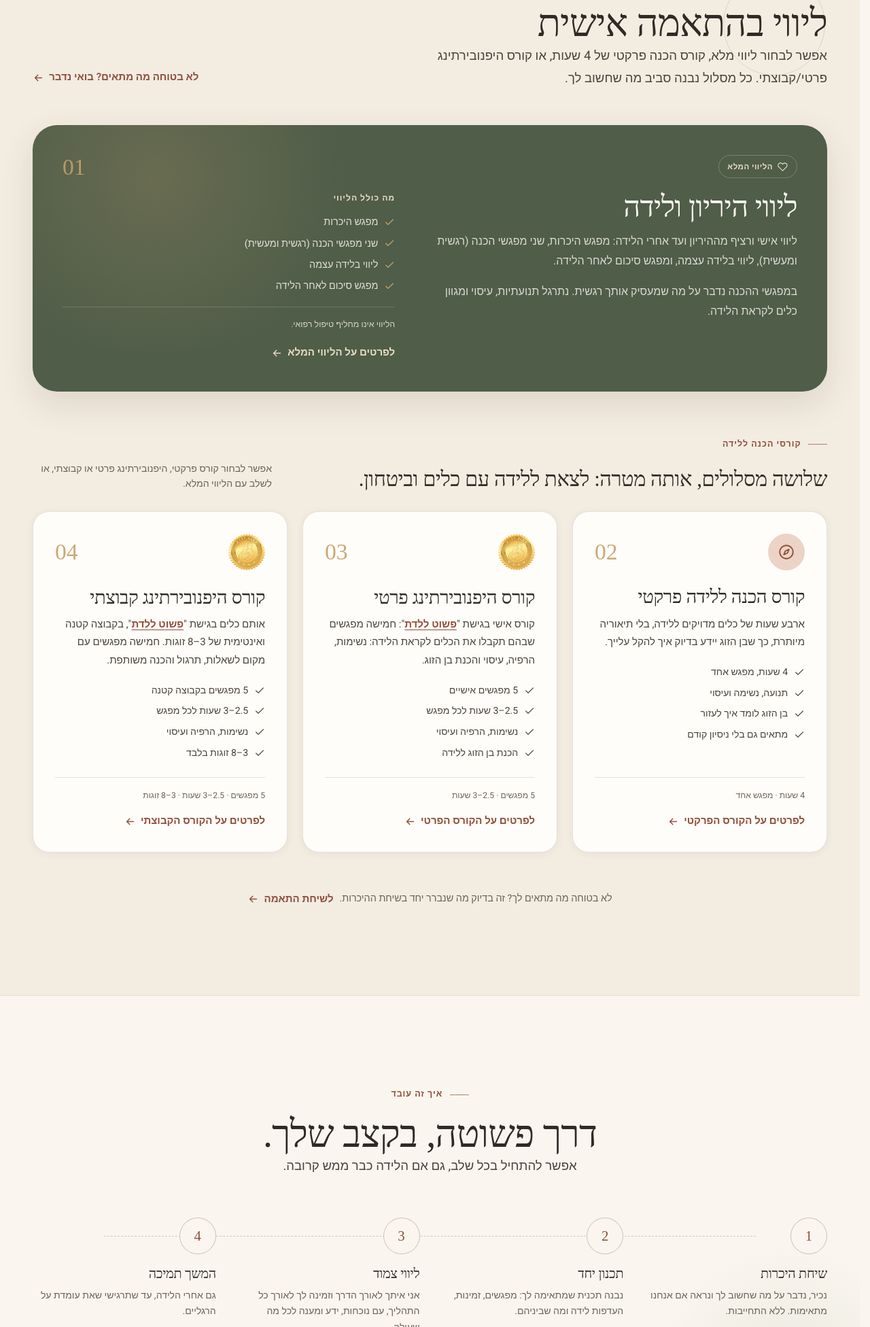
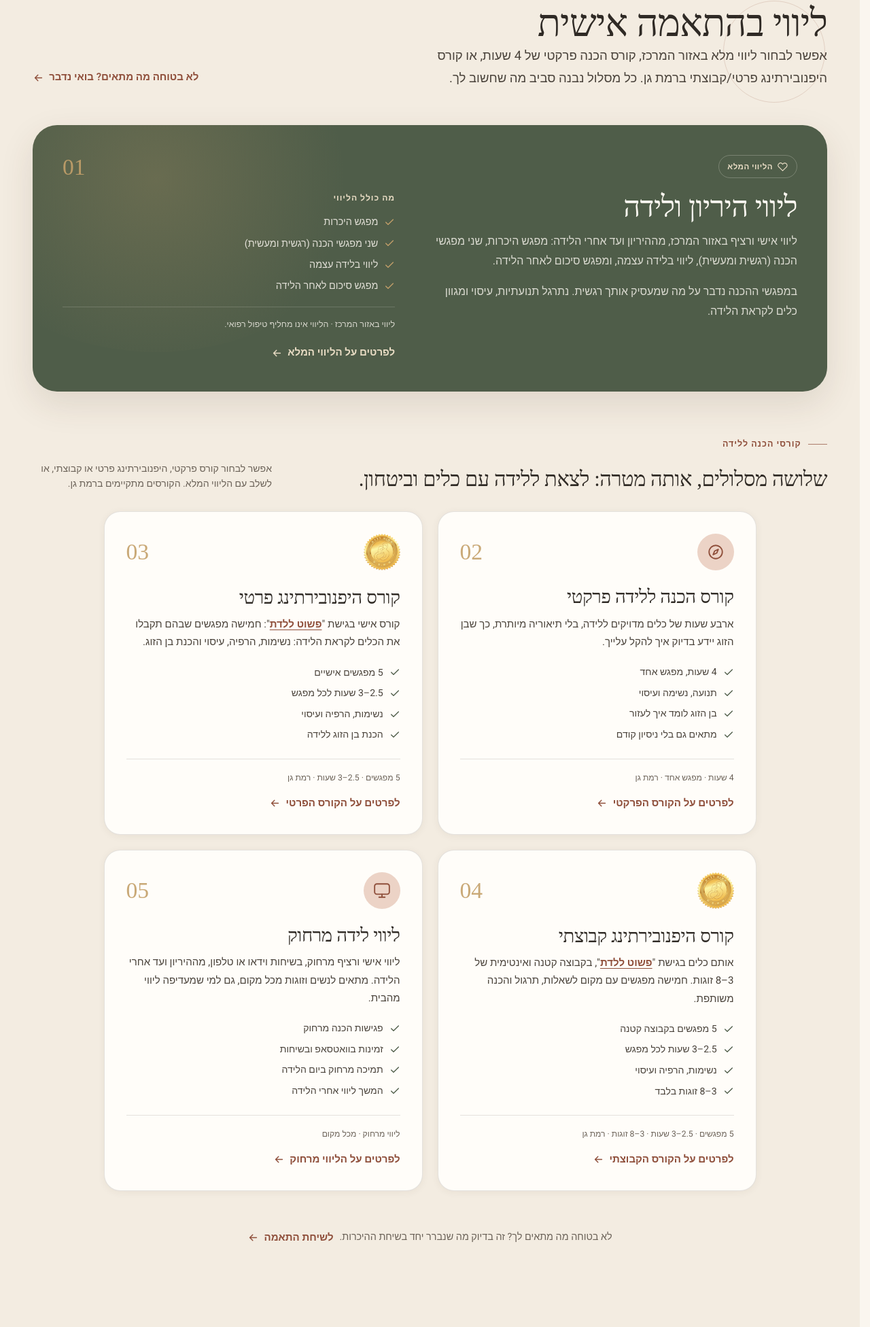
Before and after one commit to Douella/douella.com, a plain HTML site: page index.html in a window 1280 px wide. Shown: the part 2754-4706 px from the top of the page at 68% size. Drawn offline with Linux system fonts and the light colour scheme; a web font is replaced by a local one.

Commit message:
Add remote doula support and service locations
- Add a remote doula support card alongside the other services
- Note doula support in the Center area and courses in Ramat Gan
- Balance the service grid to 2x2 and update SEO metadata

```diff
--- a/index.html
+++ b/index.html
@@ -4,7 +4,7 @@
   <meta charset="utf-8">
   <meta name="viewport" content="width=device-width, initial-scale=1">
   <title>דואלה | אלה גנץ · דולה ומדריכת הכנה ללידה</title>
-  <meta name="description" content="ליווי אישי של אלה גנץ, דולה ומדריכת הכנה ללידה, לנשים וזוגות: ליווי היריון ולידה, קורס הכנה פרקטי וקורסי היפנובירתינג ׳פשוט ללדת׳. שיחת היכרות ללא התחייבות.">
+  <meta name="description" content="ליווי אישי של אלה גנץ, דולה ומדריכת הכנה ללידה, לנשים וזוגות: ליווי היריון ולידה באזור המרכז, ליווי לידה מרחוק, קורס הכנה פרקטי וקורסי היפנובירתינג ׳פשוט ללדת׳ ברמת גן. שיחת היכרות ללא התחייבות.">
   <meta name="theme-color" content="#faf6ef">
   <link rel="canonical" href="https://douella.com/">
   <link rel="manifest" href="site.webmanifest">
@@ -12,7 +12,7 @@
   <meta property="og:locale" content="he_IL">
   <meta property="og:site_name" content="דואלה">
   <meta property="og:title" content="דואלה | אלה גנץ · דולה ומדריכת הכנה ללידה">
-  <meta property="og:description" content="ליווי אישי של אלה גנץ, דולה ומדריכת הכנה ללידה: ליווי היריון ולידה, קורס הכנה פרקטי וקורסי היפנובירתינג ׳פשוט ללדת׳.">
+  <meta property="og:description" content="ליווי אישי של אלה גנץ, דולה ומדריכת הכנה ללידה: ליווי היריון ולידה באזור המרכז, ליווי לידה מרחוק, קורס הכנה פרקטי וקורסי היפנובירתינג ׳פשוט ללדת׳ ברמת גן.">
   <meta name="twitter:card" content="summary">
   <link rel="icon" href="assets/favicon.svg" type="image/svg+xml">
   <link rel="preconnect" href="https://fonts.googleapis.com">
@@ -30,16 +30,21 @@
       "name": "אלה גנץ",
       "jobTitle": "דולה ומדריכת הכנה ללידה"
     },
-    "description": "דולה ומדריכת הכנה ללידה: ליווי היריון ולידה, קורס הכנה פרקטי וקורסי היפנובירתינג ׳פשוט ללדת׳ לנשים וזוגות",
+    "description": "דולה ומדריכת הכנה ללידה: ליווי היריון ולידה באזור המרכז, ליווי לידה מרחוק, קורס הכנה פרקטי וקורסי היפנובירתינג ׳פשוט ללדת׳ ברמת גן, לנשים וזוגות",
     "url": "https://douella.com",
     "telephone": "+972559100445",
-    "areaServed": "IL",
+    "areaServed": [
+      "אזור המרכז",
+      "רמת גן",
+      "Worldwide"
+    ],
     "sameAs": [
       "https://www.instagram.com/ella_gantz_doula",
       "https://www.facebook.com/ella.gantz/"
     ],
     "serviceType": [
       "ליווי היריון ולידה",
+      "ליווי לידה מרחוק",
       "קורס הכנה ללידה פרקטי",
       "קורס היפנובירתינג פרטי",
       "קורס היפנובירתינג קבוצתי"
@@ -243,7 +248,7 @@
           <div class="section-head" data-reveal>
             <span class="eyebrow">השירותים שלי</span>
             <h2>ליווי בהתאמה אישית</h2>
-            <p class="section-lead">אפשר לבחור ליווי מלא, קורס הכנה פרקטי של 4 שעות, או קורס היפנובירתינג פרטי/קבוצתי. כל מסלול נבנה סביב מה שחשוב לך.</p>
+            <p class="section-lead">אפשר לבחור ליווי מלא באזור המרכז, קורס הכנה פרקטי של 4 שעות, או קורס היפנובירתינג פרטי/קבוצתי ברמת גן. כל מסלול נבנה סביב מה שחשוב לך.</p>
           </div>
           <a class="link-arrow" href="#contact" data-reveal style="--delay: .1s">לא בטוחה מה מתאים? בואי נדבר
             <svg viewBox="0 0 24 24" aria-hidden="true" focusable="false" fill="none" stroke="currentColor" stroke-width="2" stroke-linecap="round" stroke-linejoin="round"><path d="M19 12H5m6-6-6 6 6 6"/></svg>
@@ -261,7 +266,7 @@
           <div class="service-feature-body">
             <div class="service-feature-copy">
               <h3>ליווי היריון ולידה</h3>
-              <p>ליווי אישי ורציף מההיריון ועד אחרי הלידה: מפגש היכרות, שני מפגשי הכנה (רגשית ומעשית), ליווי בלידה עצמה, ומפגש סיכום לאחר הלידה.</p>
+              <p>ליווי אישי ורציף באזור המרכז, מההיריון ועד אחרי הלידה: מפגש היכרות, שני מפגשי הכנה (רגשית ומעשית), ליווי בלידה עצמה, ומפגש סיכום לאחר הלידה.</p>
               <p class="service-feature-extra">במפגשי ההכנה נדבר על מה שמעסיק אותך רגשית. נתרגל תנועתיות, עיסוי ומגוון כלים לקראת הלידה.</p>
             </div>
             <div class="service-feature-details">
@@ -272,7 +277,7 @@
                 <li><svg viewBox="0 0 24 24" aria-hidden="true" focusable="false" fill="none" stroke="currentColor" stroke-width="2" stroke-linecap="round" stroke-linejoin="round"><path d="M20 6 9 17l-5-5"/></svg>ליווי בלידה עצמה</li>
                 <li><svg viewBox="0 0 24 24" aria-hidden="true" focusable="false" fill="none" stroke="currentColor" stroke-width="2" stroke-linecap="round" stroke-linejoin="round"><path d="M20 6 9 17l-5-5"/></svg>מפגש סיכום לאחר הלידה</li>
               </ul>
-              <p class="service-feature-meta">הליווי אינו מחליף טיפול רפואי.</p>
+              <p class="service-feature-meta">ליווי באזור המרכז · הליווי אינו מחליף טיפול רפואי.</p>
               <a class="link-arrow" href="https://wa.me/972559100445" data-contact-link="whatsapp" data-wa-message="היי אלה, אשמח לשמוע עוד על הליווי המלא" target="_blank" rel="noopener noreferrer">לפרטים על הליווי המלא
                 <svg viewBox="0 0 24 24" aria-hidden="true" focusable="false" fill="none" stroke="currentColor" stroke-width="2" stroke-linecap="round" stroke-linejoin="round"><path d="M19 12H5m6-6-6 6 6 6"/></svg>
               </a>
@@ -285,7 +290,7 @@
             <span class="eyebrow">קורסי הכנה ללידה</span>
             <h3>שלושה מסלולים, אותה מטרה: לצאת ללידה עם כלים וביטחון.</h3>
           </div>
-          <p>אפשר לבחור קורס פרקטי, היפנובירתינג פרטי או קבוצתי, או לשלב עם הליווי המלא.</p>
+          <p>אפשר לבחור קורס פרקטי, היפנובירתינג פרטי או קבוצתי, או לשלב עם הליווי המלא. הקורסים מתקיימים ברמת גן.</p>
         </div>
 
         <div class="course-grid">
@@ -304,7 +309,7 @@
               <li><svg viewBox="0 0 24 24" aria-hidden="true" focusable="false" fill="none" stroke="currentColor" stroke-width="2" stroke-linecap="round" stroke-linejoin="round"><path d="M20 6 9 17l-5-5"/></svg>בן הזוג לומד איך לעזור</li>
               <li><svg viewBox="0 0 24 24" aria-hidden="true" focusable="false" fill="none" stroke="currentColor" stroke-width="2" stroke-linecap="round" stroke-linejoin="round"><path d="M20 6 9 17l-5-5"/></svg>מתאים גם בלי ניסיון קודם</li>
             </ul>
-            <div class="service-meta">4 שעות · מפגש אחד</div>
+            <div class="service-meta">4 שעות · מפגש אחד · רמת גן</div>
             <a class="link-arrow" href="https://wa.me/972559100445" data-contact-link="whatsapp" data-wa-message="היי אלה, אשמח לשמוע עוד על קורס ההכנה הפרקטי" target="_blank" rel="noopener noreferrer">לפרטים על הקורס הפרקטי
               <svg viewBox="0 0 24 24" aria-hidden="true" focusable="false" fill="none" stroke="currentColor" stroke-width="2" stroke-linecap="round" stroke-linejoin="round"><path d="M19 12H5m6-6-6 6 6 6"/></svg>
             </a>
@@ -323,7 +328,7 @@
               <li><svg viewBox="0 0 24 24" aria-hidden="true" focusable="false" fill="none" stroke="currentColor" stroke-width="2" stroke-linecap="round" stroke-linejoin="round"><path d="M20 6 9 17l-5-5"/></svg>נשימות, הרפיה ועיסוי</li>
               <li><svg viewBox="0 0 24 24" aria-hidden="true" focusable="false" fill="none" stroke="currentColor" stroke-width="2" stroke-linecap="round" stroke-linejoin="round"><path d="M20 6 9 17l-5-5"/></svg>הכנת בן הזוג ללידה</li>
             </ul>
-            <div class="service-meta">5 מפגשים · 2.5–3 שעות</div>
+            <div class="service-meta">5 מפגשים · 2.5–3 שעות · רמת גן</div>
             <a class="link-arrow" href="https://wa.me/972559100445" data-contact-link="whatsapp" data-wa-message="היי אלה, אשמח לשמוע עוד על קורס ההיפנובירתינג הפרטי" target="_blank" rel="noopener noreferrer">לפרטים על הקורס הפרטי
               <svg viewBox="0 0 24 24" aria-hidden="true" focusable="false" fill="none" stroke="currentColor" stroke-width="2" stroke-linecap="round" stroke-linejoin="round"><path d="M19 12H5m6-6-6 6 6 6"/></svg>
             </a>
@@ -342,8 +347,29 @@
               <li><svg viewBox="0 0 24 24" aria-hidden="true" focusable="false" fill="none" stroke="currentColor" stroke-width="2" stroke-linecap="round" stroke-linejoin="round"><path d="M20 6 9 17l-5-5"/></svg>נשימות, הרפיה ועיסוי</li>
               <li><svg viewBox="0 0 24 24" aria-hidden="true" focusable="false" fill="none" stroke="currentColor" stroke-width="2" stroke-linecap="round" stroke-linejoin="round"><path d="M20 6 9 17l-5-5"/></svg>3–8 זוגות בלבד</li>
             </ul>
-            <div class="service-meta">5 מפגשים · 2.5–3 שעות · 3–8 זוגות</div>
+            <div class="service-meta">5 מפגשים · 2.5–3 שעות · 3–8 זוגות · רמת גן</div>
             <a class="link-arrow" href="https://wa.me/972559100445" data-contact-link="whatsapp" data-wa-message="היי אלה, אשמח לשמוע עוד על קורס ההיפנובירתינג הקבוצתי" target="_blank" rel="noopener noreferrer">לפרטים על הקורס הקבוצתי
+              <svg viewBox="0 0 24 24" aria-hidden="true" focusable="false" fill="none" stroke="currentColor" stroke-width="2" stroke-linecap="round" stroke-linejoin="round"><path d="M19 12H5m6-6-6 6 6 6"/></svg>
+            </a>
+          </article>
+
+          <article class="service-card" data-reveal style="--delay: .24s">
+            <div class="service-top">
+              <span class="service-icon" aria-hidden="true">
+                <svg viewBox="0 0 24 24" fill="none" stroke="currentColor" stroke-width="1.7" stroke-linecap="round" stroke-linejoin="round"><rect x="2" y="3" width="20" height="14" rx="3"/><path d="M8 21h8M12 17v4"/></svg>
+              </span>
+              <span class="service-number" aria-hidden="true">05</span>
+            </div>
+            <h4>ליווי לידה מרחוק</h4>
+            <p>ליווי אישי ורציף מרחוק, בשיחות וידאו או טלפון, מההיריון ועד אחרי הלידה. מתאים לנשים וזוגות מכל מקום, גם למי שמעדיפה ליווי מהבית.</p>
+            <ul class="service-list">
+              <li><svg viewBox="0 0 24 24" aria-hidden="true" focusable="false" fill="none" stroke="currentColor" stroke-width="2" stroke-linecap="round" stroke-linejoin="round"><path d="M20 6 9 17l-5-5"/></svg>פגישות הכנה מרחוק</li>
+              <li><svg viewBox="0 0 24 24" aria-hidden="true" focusable="false" fill="none" stroke="currentColor" stroke-width="2" stroke-linecap="round" stroke-linejoin="round"><path d="M20 6 9 17l-5-5"/></svg>זמינות בוואטסאפ ובשיחות</li>
+              <li><svg viewBox="0 0 24 24" aria-hidden="true" focusable="false" fill="none" stroke="currentColor" stroke-width="2" stroke-linecap="round" stroke-linejoin="round"><path d="M20 6 9 17l-5-5"/></svg>תמיכה מרחוק ביום הלידה</li>
+              <li><svg viewBox="0 0 24 24" aria-hidden="true" focusable="false" fill="none" stroke="currentColor" stroke-width="2" stroke-linecap="round" stroke-linejoin="round"><path d="M20 6 9 17l-5-5"/></svg>המשך ליווי אחרי הלידה</li>
+            </ul>
+            <div class="service-meta">ליווי מרחוק · מכל מקום</div>
+            <a class="link-arrow" href="https://wa.me/972559100445" data-contact-link="whatsapp" data-wa-message="היי אלה, אשמח לשמוע עוד על ליווי לידה מרחוק" target="_blank" rel="noopener noreferrer">לפרטים על הליווי מרחוק
               <svg viewBox="0 0 24 24" aria-hidden="true" focusable="false" fill="none" stroke="currentColor" stroke-width="2" stroke-linecap="round" stroke-linejoin="round"><path d="M19 12H5m6-6-6 6 6 6"/></svg>
             </a>
           </article>
--- a/styles.css
+++ b/styles.css
@@ -1132,9 +1132,11 @@ h3 {
 
 .course-grid {
   display: grid;
-  grid-template-columns: repeat(3, minmax(0, 1fr));
+  grid-template-columns: repeat(2, minmax(0, 1fr));
   align-items: stretch;
   gap: clamp(14px, 1.8vw, 22px);
+  max-inline-size: 960px;
+  margin-inline: auto;
 }
 
 .service-card {
@@ -2078,7 +2080,7 @@ body.lightbox-open {
   }
 
   .course-grid {
-    grid-template-columns: minmax(0, 1fr);
+    grid-template-columns: repeat(2, minmax(0, 1fr));
     justify-items: center;
     gap: 16px;
   }
@@ -2189,6 +2191,10 @@ body.lightbox-open {
     font-size: 2rem;
   }
 
+  .course-grid {
+    grid-template-columns: minmax(0, 1fr);
+  }
+
   .hero-actions .btn {
     inline-size: 100%;
   }
```
Also changed, not shown: 1 other file.
